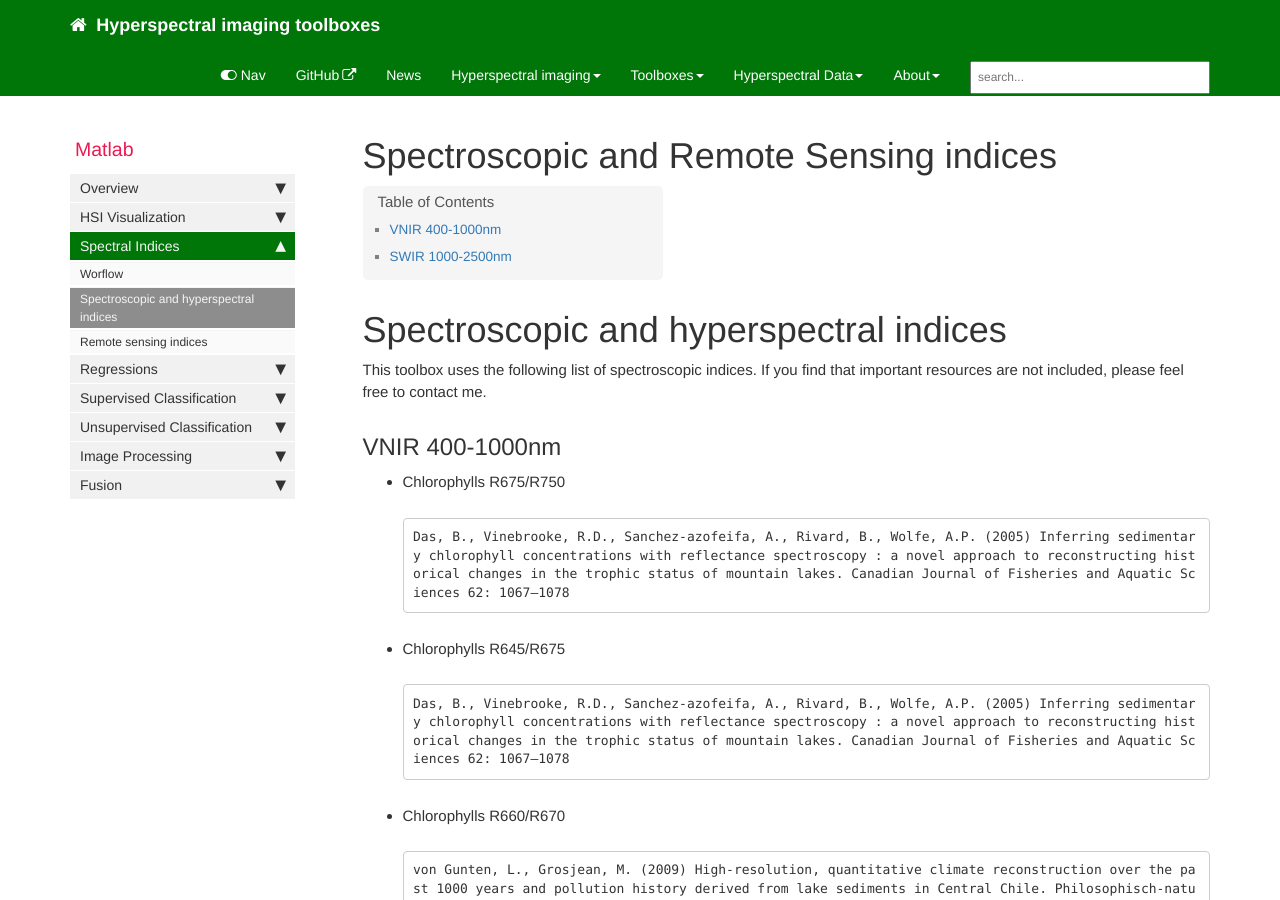
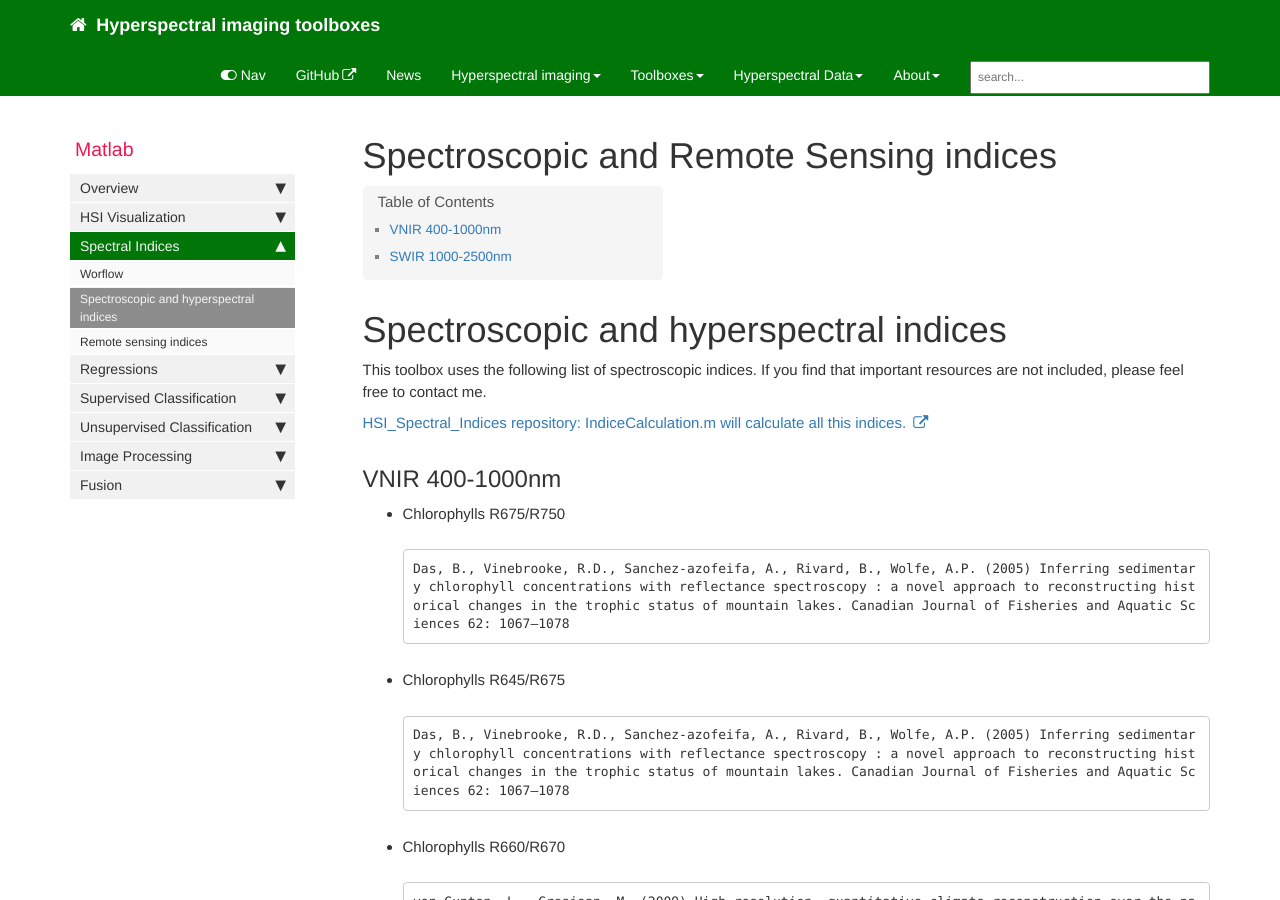
Before and after one commit to JacqKevin/JacqKevin.github.io, a Jekyll site: the page built from pages/Matlab/HSI_SpectralIndices_Lab.md, in a window 1280 px wide and 900 px high. Built offline with Jekyll 4.4.1, drawn with Linux system fonts in a browser that asks for light colours; comment, search, counter and statistics services are not loaded.

Commit message:
Update HSI_SpectralIndices_Lab.md

```diff
--- a/pages/Matlab/HSI_SpectralIndices_Lab.md
+++ b/pages/Matlab/HSI_SpectralIndices_Lab.md
@@ -7,6 +7,10 @@ sidebar: Matlab_sidebar
 
 # Spectroscopic and hyperspectral indices
 This toolbox uses the following list of spectroscopic indices. If you find that important resources are not included, please feel free to contact me.
+
+<a href="https://github.com/JacqKevin/HSI_Spectral_Indices">
+  HSI_Spectral_Indices repository: IndiceCalculation.m will calculate all this indices.
+</a>
 
 ## VNIR 400-1000nm
 * Chlorophylls R675/R750
```
